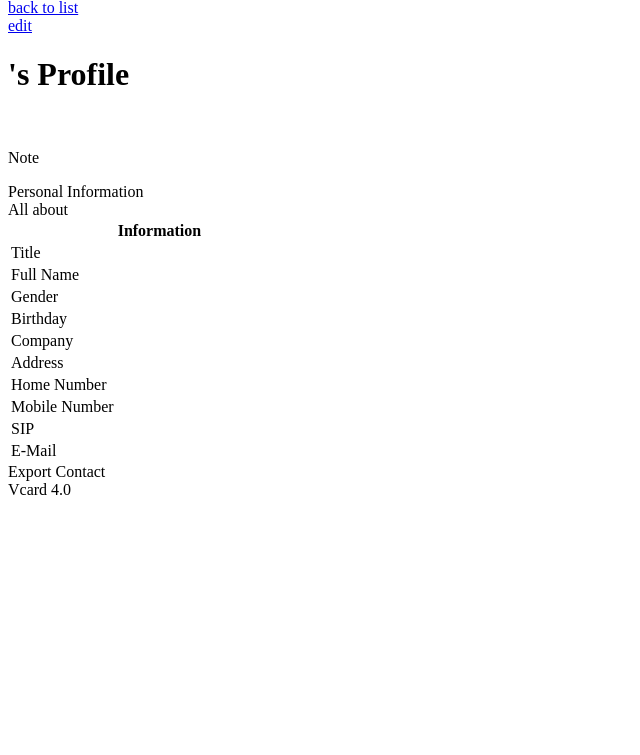
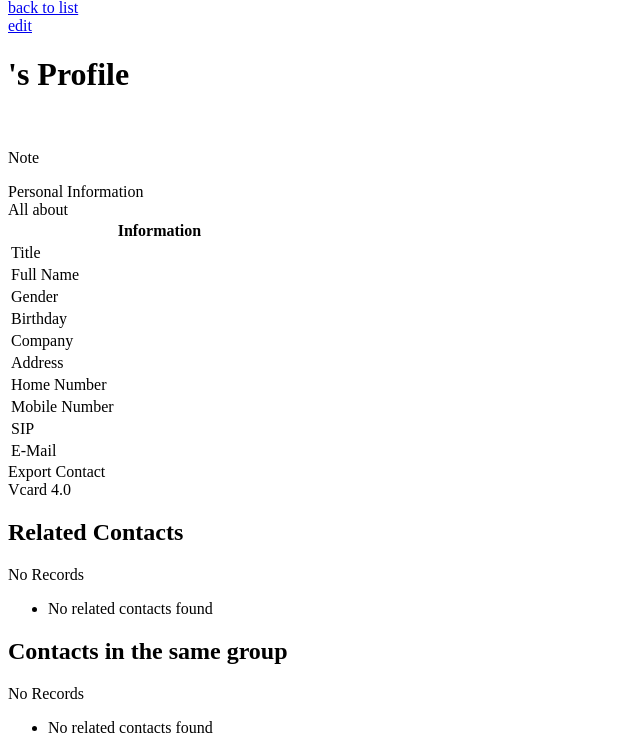
Before and after one commit to S-Sam-Sin/Pipel---Address-Book, a Symfony app: template templates/person/show.html.twig in a window 1280 px wide. Shown: the part 45-800 px from the top of the page, without its empty margins (0-640 px from the left). Run offline with Twig, Linux system fonts and the light colour scheme; the template is opened without the code that fills it, so the values that code supplies are empty; some libraries are stand-ins or nearby versions.

Commit message:
Added relation to the show

```diff
--- a/src/Repository/PersonRepository.php
+++ b/src/Repository/PersonRepository.php
@@ -33,6 +33,7 @@ class PersonRepository extends ServiceEntityRepository
         return $this->createQueryBuilder('p')
             ->select('
             p.id,
+            p.title,
             p.firstName,
             p.middleName,
             p.lastName,
@@ -56,7 +57,7 @@ class PersonRepository extends ServiceEntityRepository
      * @return Person[]
      * Find other contacts based on the current persons id and single/multiple grouping a person is in.
      *
-     * $this->getDoctrine()->getRepository(Person::class)->findByGroupingId($person->getId(), $person->getGroupings()->getValues());
+     * $this->getDoctrine()->getRepository(Person::class)->findByGrouping($person->getId(), $person->getGroupings()->getValues());
      */
     public function findByGrouping(int $id, array $grouping, string $order = 'ASC', int $limit = 4) :array
     {
@@ -65,6 +66,7 @@ class PersonRepository extends ServiceEntityRepository
             ->addSelect('g')
             ->select('
             p.id,
+            p.title,
             p.firstName,
             p.middleName,
             p.lastName,
--- /dev/null
+++ b/templates/person/partials/related-grouping.html.twig
@@ -0,0 +1,41 @@
+<div class="row">
+    <div class="sixteen wide column">
+        <div class="ui segments">
+            <div class="ui segment">
+                <h2 class="ui center aligned header">Contacts in the same group</h2>
+                <div class="ui four stackable  fluid raised cards">
+                    {% for relategroup in relatedGroups %}
+                        <div class="card">
+                            <div class="content">
+                                <div class="right floated meta">14h</div>
+                                <i class="venus icon"></i> {{ relategroup.title }}
+                            </div>
+                            <div class="image">
+                                <img src="{{ default_contact_avatar }}">
+                            </div>
+                            <div class="content">
+                                <a class="center aligned header">{{ relategroup.firstName }} {{ relategroup.middleName }} {{ relategroup.lastName }}</a>
+                            </div>
+                            <div class="extra content">
+                                <div class="ui two buttons">
+                                    <a href="{{ path('person_show', {'id': relategroup.id}) }}"
+                                       class="ui basic teal button">show</a>
+                                    <a href="{{ path('person_edit', {'id': relategroup.id}) }}"
+                                       class="ui basic positive button">edit</a>
+                                </div>
+                            </div>
+                        </div>
+
+                    {% else %}
+                        <div class="ui warning message">
+                            <div class="header">No Records</div>
+                            <ul class="list">
+                                <li>No related contacts found</li>
+                            </ul>
+                        </div>
+                    {% endfor %}
+                </div>
+            </div>
+        </div>
+    </div>
+</div>
--- /dev/null
+++ b/templates/person/partials/related.html.twig
@@ -0,0 +1,41 @@
+<div class="row">
+    <div class="sixteen wide column">
+        <div class="ui segments">
+            <div class="ui segment">
+                <h2 class="ui centered aligned header">Related Contacts</h2>
+                <div class="ui four stackable  fluid raised cards">
+                    {% for relate in related %}
+                        <div class="card">
+                            <div class="content">
+                                <div class="right floated meta">14h</div>
+                                <i class="venus icon"></i> {{ relate.title }}
+                            </div>
+                            <div class="image">
+                                <img src="{{ default_contact_avatar }}">
+                            </div>
+                            <div class="content">
+                                <a class="center aligned header">{{ relate.firstName }} {{ relate.middleName }} {{ relate.lastName }}</a>
+                            </div>
+                            <div class="extra content">
+                                <div class="ui two buttons">
+                                    <a href="{{ path('person_show', {'id': relate.id}) }}"
+                                       class="ui basic teal button">show</a>
+                                    <a href="{{ path('person_edit', {'id': relate.id}) }}"
+                                       class="ui basic positive button">edit</a>
+                                </div>
+                            </div>
+                        </div>
+
+                    {% else %}
+                        <div class="ui warning message">
+                            <div class="header">No Records</div>
+                            <ul class="list">
+                                <li>No related contacts found</li>
+                            </ul>
+                        </div>
+                    {% endfor %}
+                </div>
+            </div>
+        </div>
+    </div>
+</div>
--- a/templates/person/show.html.twig
+++ b/templates/person/show.html.twig
@@ -160,5 +160,7 @@
                 </div>
             </div>
         </div>
+        {{ include('person/partials/related.html.twig') }}
+        {{ include('person/partials/related-grouping.html.twig') }}
     </div>
 {% endblock %}
```
Also changed, not shown: src/Controller/PersonController.php (+6 -2 lines).
